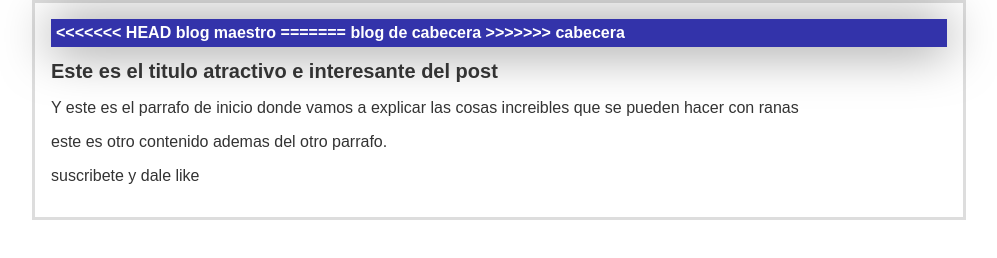
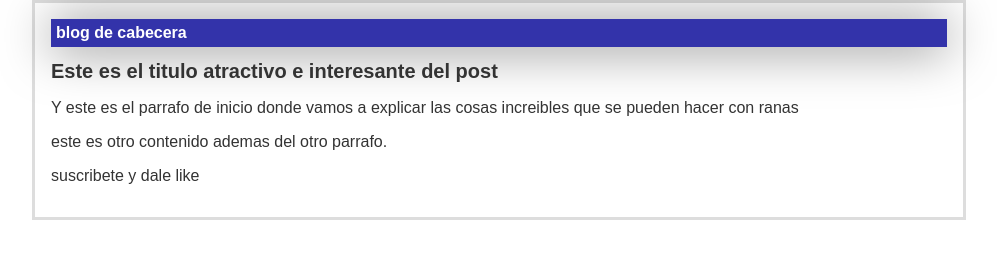
Before and after one commit to agusgrotte/hyperblognuevo, a plain HTML site: page Carpeta/index.html in a window 1280 px wide. Shown: the whole page, without its empty margins (141-1138 px from the left). Drawn offline with Linux system fonts and the light colour scheme.

Commit message:
solucione el conficto de las ramas al fucionar

```diff
--- a/Carpeta/index.html
+++ b/Carpeta/index.html
@@ -10,11 +10,7 @@
 <body>
     <div id="container">
         <div id="cabecera">
-<<<<<<< HEAD
-            blog maestro
-=======
            blog de cabecera
->>>>>>> cabecera
         </div>
         <div id="post">
             <h1>Este es el titulo atractivo e interesante del post</h1>
```
